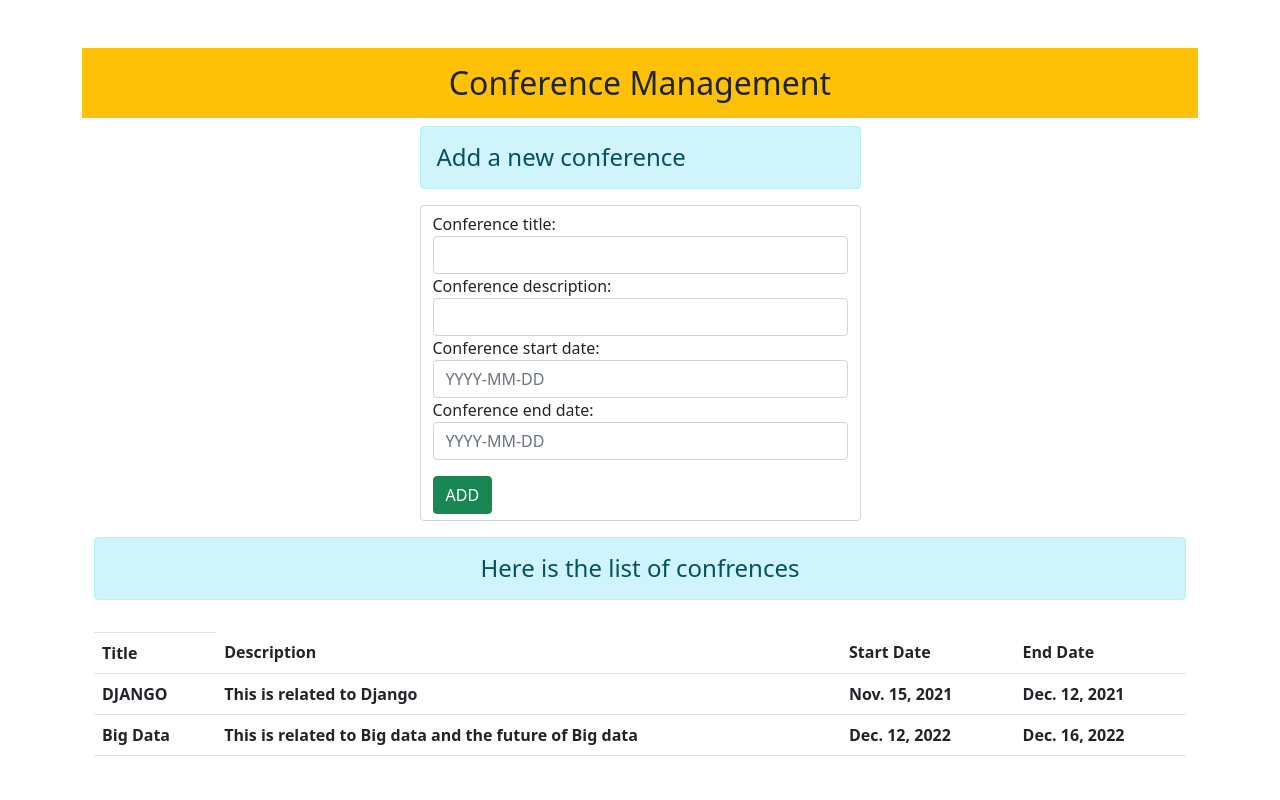
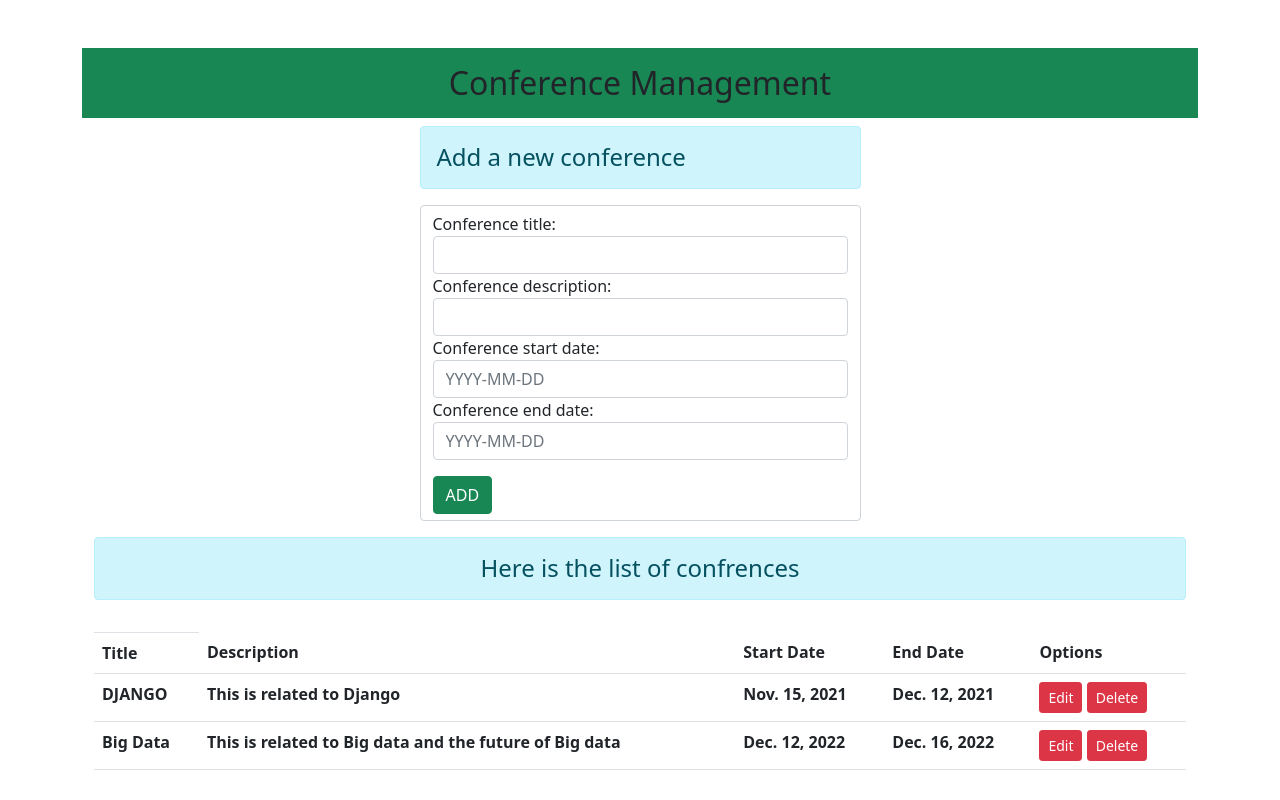
Before and after one commit to AKXAT/ConferenceManagement, a Django app: page / in a window 1280 px wide. Run offline with Django 3.2, Linux system fonts and the light colour scheme; data comes from the database, SQL or seed files in the repository; both versions use the stored data as it was after the commit; lists and menus that the app fills with data are empty.

Commit message:
Added option to edit and delete the conference

```diff
--- a/mysite/myapp/templates/myapp/base.html
+++ b/mysite/myapp/templates/myapp/base.html
@@ -10,7 +10,7 @@
 </head>
 <body>
     <div class="container mt-5">
-        <div class="jumbotron bg-warning">
+        <div class="jumbotron bg-success">
             <h2 class="text-center p-md-3">Conference Management</h2>
         </div>
         {% block content %} {% endblock content %}
--- a/mysite/myapp/templates/myapp/conference.html
+++ b/mysite/myapp/templates/myapp/conference.html
@@ -21,6 +21,7 @@
                 <th scope="col">Description</th>
                 <th scope="col">Start Date</th>
                 <th scope="col">End Date</th>
+                <th scope="col">Options</th>
             </tr>
         </th>
             {% for conferences in conference %}
@@ -29,6 +30,13 @@
                 <th scope="col">{{conferences.conference_description}}</th>
                 <th scope="col">{{conferences.conference_start_date}}</th>
                 <th scope="col">{{conferences.conference_end_date}}</th>
+                <td>
+                    <a href="{% url 'conferenceedit' conferences.conference_title %}" class="btn btn-danger btn-sm">Edit</a>
+                    <form action="{% url 'conferencedelete' conferences.conference_title %}" method="POST" class="d-inline">
+                        {% csrf_token %}
+                        <input type="submit" value="Delete" class="btn btn-danger btn-sm">
+                    </form>
+                </td>
             </tr>
             {% endfor %}
     </table>
--- a/mysite/myapp/views.py
+++ b/mysite/myapp/views.py
@@ -1,5 +1,6 @@
 from django.shortcuts import render
 from django import forms
+from django.shortcuts import render,HttpResponsePermanentRedirect,HttpResponse
 from myapp.forms import ConferenceForm,TalkForm,SpeakerForm,ParticipantForm
 from myapp.models import ConferenceModel,TalkModel,SpeakerModal,ParticipantModel
 # Create your views here.
@@ -14,3 +15,22 @@ def conferenceView(request):
         conferenceform = ConferenceForm()
     conference = ConferenceModel.objects.all()
     return render(request,'myapp/conference.html',{'conference':conference,'conferenceform':conferenceform})
+
+def conferenceedit(request,id):
+    if request.method == 'POST':
+        uniqueconferencetitle = ConferenceModel.objects.get(pk=id)
+        requestconferencedetails = ConferenceForm(request.POST,instance=uniqueconferencetitle)
+        if requestconferencedetails.is_valid():
+            requestconferencedetails.save()
+            return HttpResponsePermanentRedirect('/')
+    else:
+        uniqueconferencetitle = ConferenceModel.objects.get(pk=id)
+        requestconferencedetails = ConferenceForm(instance=uniqueconferencetitle)
+    return render(request,'myapp/conferenceedit.html',{'requestconferencedetails':requestconferencedetails})
+
+
+def conferencedelete(request,id):
+    if request.method == 'POST':
+        conferencedelete = ConferenceModel.objects.get(pk=id)
+        conferencedelete.delete()
+        return HttpResponsePermanentRedirect('/')
--- a/mysite/mysite/urls.py
+++ b/mysite/mysite/urls.py
@@ -19,5 +19,7 @@ from myapp import views
 
 urlpatterns = [
     path('',views.conferenceView,name='conference'),
+    path('delete/<str:id>',views.conferencedelete,name='conferencedelete'),
+    path('edit/<str:id>',views.conferenceedit,name='conferenceedit'),
     path('admin/', admin.site.urls),
 ]
```
Also changed, not shown: mysite/myapp/templates/myapp/conferenceedit.html (added, +13 -0 lines), mysite/db.sqlite3.
